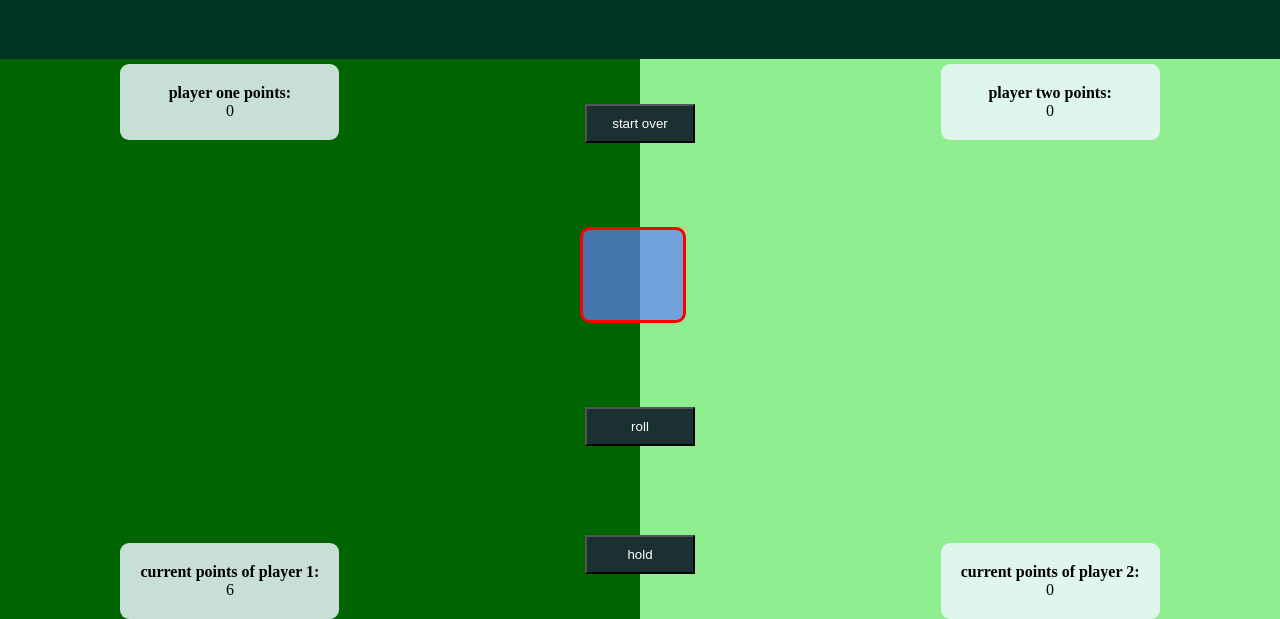
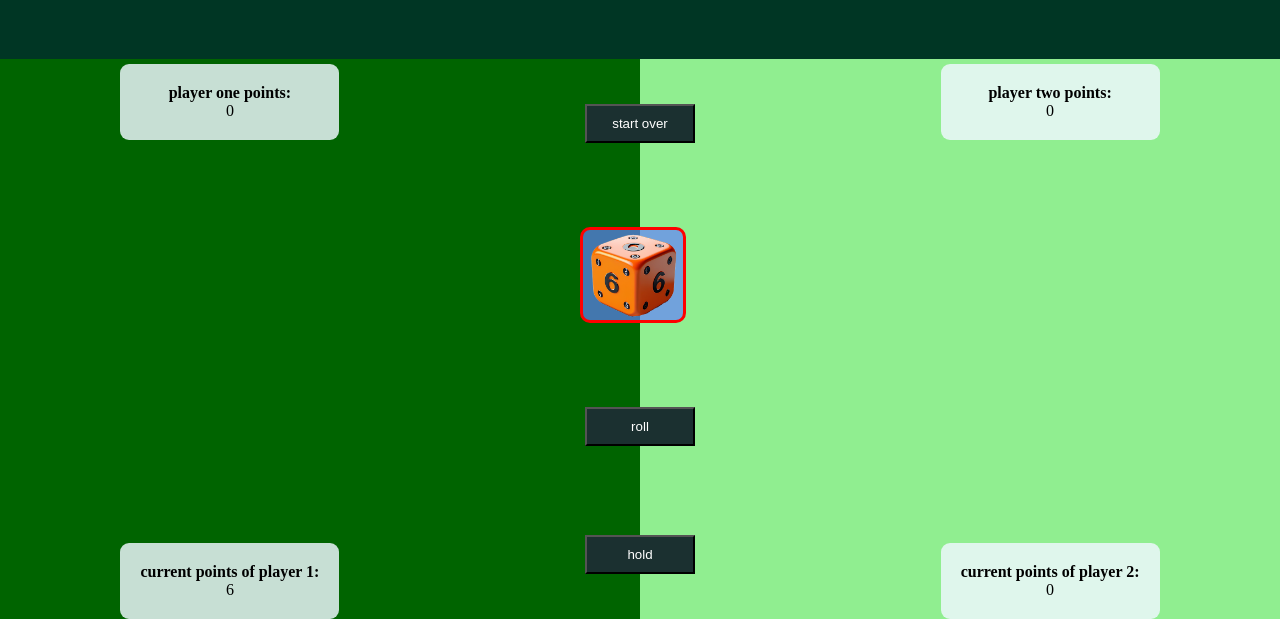
Before and after one commit to Amir-Bagheri-FE/pigGame, a plain HTML site: page Index.html in a window 1280 px wide. Both pictures are taken after a click on the button "roll". Shown: the part 181-800 px from the top of the page. Drawn offline with Linux system fonts and the light colour scheme.

Commit message:
pics and readme file added

```diff
--- a/Index.html
+++ b/Index.html
@@ -26,7 +26,7 @@
       <div class="mid-cont">
         <button class="start">start over</button>
         <div class="dice-conta">
-          <img src="image/dice-.png" alt="" class="dice" />
+          <img src="images/dice-1.png" alt="" class="dice" />
         </div>
         <button class="roll dis play">roll</button>
         <button class="hold dis play">hold</button>
--- a/script.js
+++ b/script.js
@@ -20,7 +20,7 @@ dice.addEventListener("click", () => {
 
   //just display dice image
   let random = Math.floor(Math.random() * 6 + 1); //making random num 1 to 6
-  document.querySelector(".dice").src = `image/dice-${random}.png`;
+  document.querySelector(".dice").src = `images/dice-${random}.png`;
 
   // calculate points
   if (random == 1) {
--- a/styles.css
+++ b/styles.css
@@ -81,7 +81,7 @@ h2 {
   justify-content: center;
 }
 .dice {
-  object-fit: cover;
+  object-fit: contain;
   max-width: 100%;
   max-height: 100%;
 }
```
Also changed, not shown: images/dice-1.png (added), images/dice-2.png (added), images/dice-3.png (added), images/dice-4.png (added), images/dice-5.png (added), images/dice-6.png (added), 1 other file.
